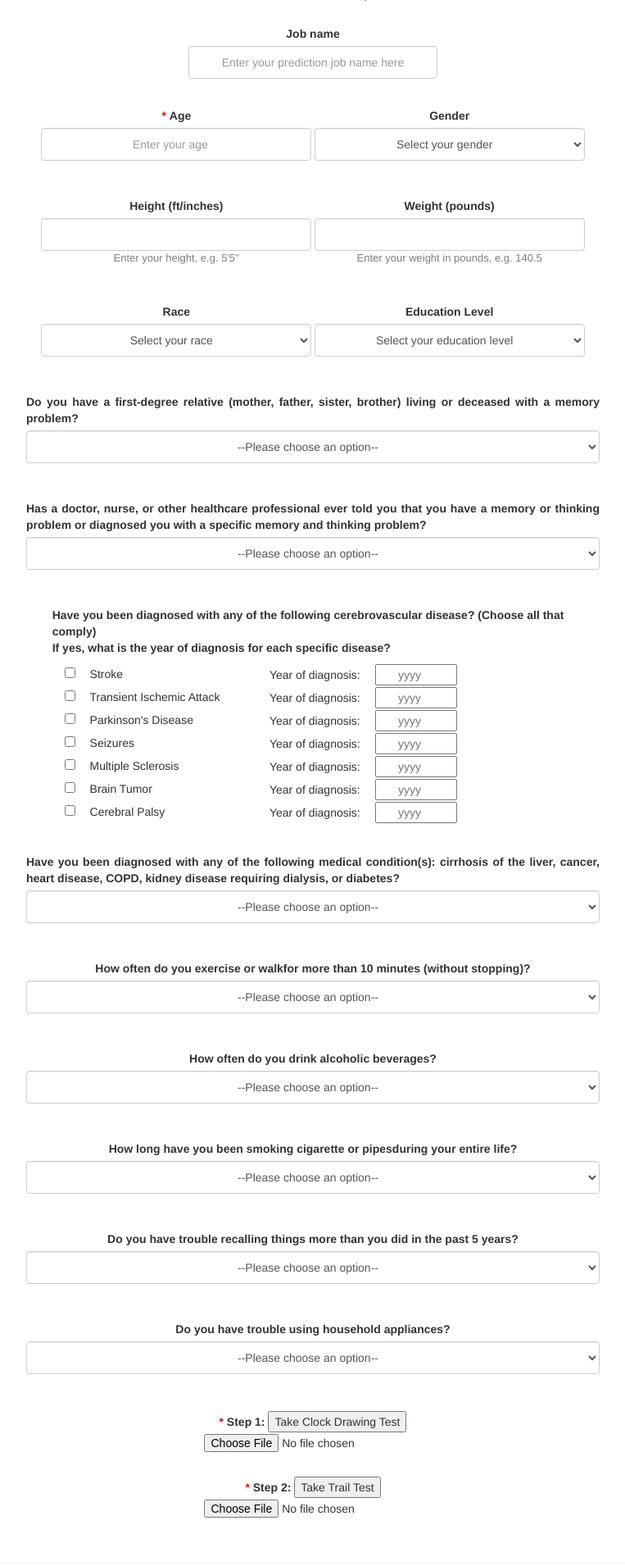
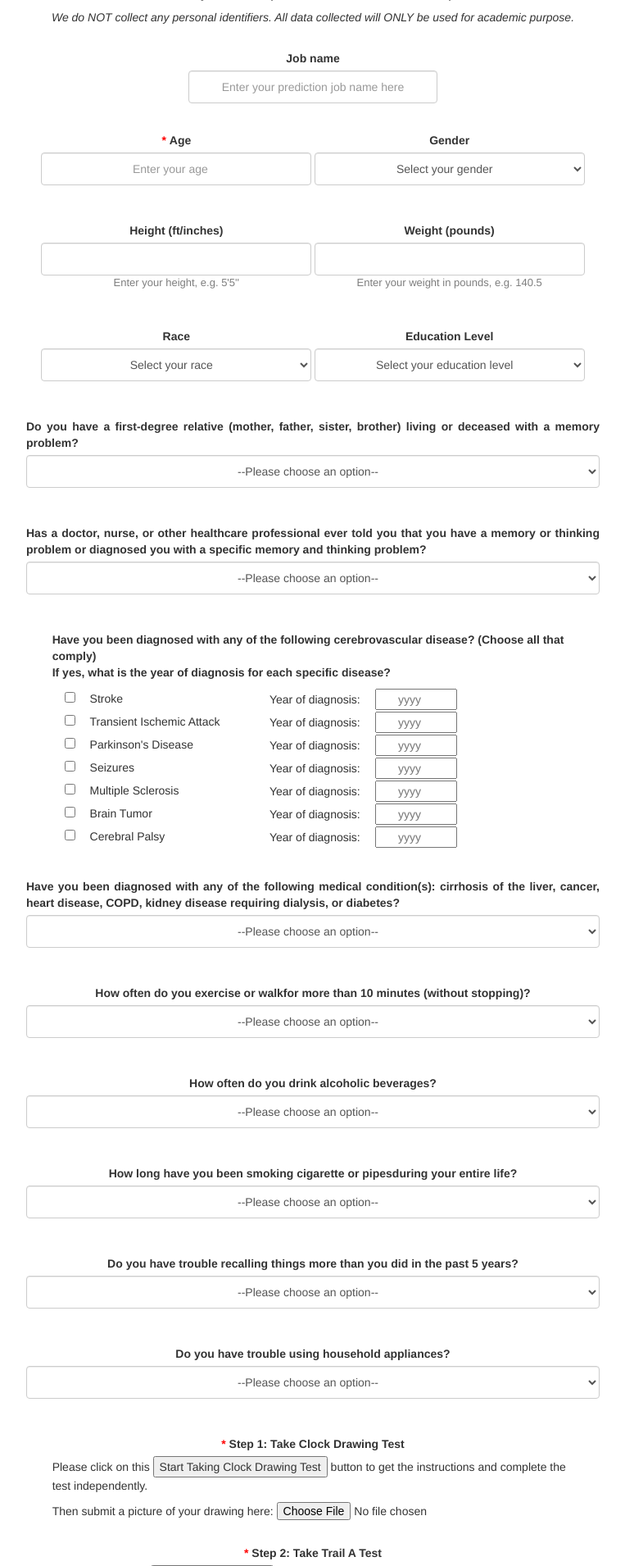
Before and after one commit to NoSpringNoRain/NOC-Clock-Website, a Django app: page / in a window 1280 px wide. Shown: the part 206-2116 px from the top of the page at 82% size, without its empty margins (258-1021 px from the left). Run offline with Django 3.2, Linux system fonts and the light colour scheme; the visitor is signed in with stand-in values (Sample User, id 1); parts of the project's set-up code (start-up, migrations or seed data) failed here and were passed over; some libraries are stand-ins or nearby versions.

Commit message:
UI modification

```diff
--- a/server/core/forms.py
+++ b/server/core/forms.py
@@ -181,9 +181,9 @@ class JobSubmitForm(forms.Form):
                                                 label='Do you have trouble using household appliances?',
                                                 required=False)
 
-    img = forms.ImageField(label="Step 1: ", required=False)
+    img = forms.ImageField(label="Step 1: Take Clock Drawing Test", required=True)
 
-    img_trail = forms.ImageField(label="Step 2: ", required=False)
+    img_trail = forms.ImageField(label="Step 2: Take Trail A Test", required=False)
 
     def clean(self):
         cleaned_data = super().clean()
--- a/server/core/static/core/css/style.css
+++ b/server/core/static/core/css/style.css
@@ -108,3 +108,13 @@
     -1px 1px 0 #000000,
      1px 1px 0 #000000;
 }
+
+.web-intro {
+    font-size: medium;
+}
+
+#id_img_trail {
+    display: block;
+    margin-left: auto;
+    margin-right: auto;
+}
--- a/server/core/static/core/javascript/common.js
+++ b/server/core/static/core/javascript/common.js
@@ -1,3 +1,7 @@
 $(document).ready(function(){
     $('[data-toggle="popover"]').popover();
 });
+
+$('#myModal').on('shown.bs.modal', function () {
+  $('#myInput').trigger('focus')
+});
--- a/server/core/templates/core/base.html
+++ b/server/core/templates/core/base.html
@@ -141,9 +141,11 @@
 
         <br><br>
         <div class="well well-lg small">
-            {{ SERVER_NAME }} should only be used for noncommercial purposes.
-            <br>
-            <p>We do not anticipate loss of confidentiality risks because subject identifiers will not be collected. There is a risk of the cognitive assessment model returning an inaccurate assessment. In this case, the participants may be alarmed and seek medical help. We emphasize that the assessment of the model does not constitute a medical diagnosis and should not be taken as such.</p>
+            <ul><p style="font-weight: bold">Website Declarations:</p>
+                <li>{{ SERVER_NAME }} should NOT be used for commercial purposes.</li>
+                <li>All subject identifiers will NOT be collected.</li>
+                <li>The assessment of the model does NOT constitute a medical diagnosis and should not be taken as such.</li>
+            </ul>
         </div>
     </div>
 </body>
--- a/server/core/templates/core/home.html
+++ b/server/core/templates/core/home.html
@@ -10,9 +10,10 @@
 {% block content %}
 <form class="form-jobs" enctype='multipart/form-data' action={% url "index" %} method='post'>
 {% csrf_token %}
-<h1 align="center">Job submission</h1>
+<h1 align="center">Assessment Job Submission</h1>
 <hr>
-<h4 align="center">Enter information to start prediction</h4>
+<h4 align="center">Please fill in as many fields as possible for more accurate prediction result.</h4>
+<p class="text-center"><i>We do NOT collect any personal identifiers. All data collected will ONLY be used for academic purpose.</i></p>
 <br>
 
 {# job name #}
@@ -584,8 +585,9 @@
 <!--                    the numbers,-->
 <!--                    and set the hands showing 10 minutes past 11 o’clock.</p>-->
 <!--                <a style="font-weight: bold; text-align: justify">Step 1: </a>-->
-                <button type="submit" onclick="window.open('https://drive.google.com/file/d/1wPj1rnYcz-pWBfLbHXLFDTbKfSqYJwMf/view')">Take Clock Drawing Test</button>
-                <input id="id_img" name="img" required type="file">
+                <p class="text-left">Please click on this <button type="button" onclick="window.open('https://drive.google.com/file/d/1wPj1rnYcz-pWBfLbHXLFDTbKfSqYJwMf/view')">Start Taking Clock Drawing Test</button>
+                    button to get the instructions and complete the test independently.</p>
+                <p class="text-left"> Then submit a picture of your drawing here: <input style="display: inline" id="id_img" name="img" required type="file"></p>
                 {% if form.img.errors %}
                 <span class="glyphicon glyphicon-remove form-control-feedback"></span>
                 {% endif %}
@@ -593,13 +595,15 @@
                 <br>
 <!--                <a style="font-weight: bold; text-align: justify">Step 2: </a>-->
                 <span style="color: red; font-weight: bolder">*</span>
-                <label for="id_img" style="font-weight: bold; text-align: justify">{{ form.img_trail.label }}</label>
-                <button type="submit" onclick="window.open('https://drive.google.com/file/d/1BCmzZ6r3wZgFAF97c9GdAtYnprF9B0YM/view')">Take Trail Test</button>
-                <input id="id_img_trail" name="img_trail" required type="file">
-<!--                {% if form.img_trail.errors %}-->
-<!--                <span class="glyphicon glyphicon-remove form-control-feedback"></span>-->
-<!--                {% endif %}-->
-<!--                <p align="center" class="_help-text">{{ form.img_trail.help_text }}</p>-->
+                <label for="id_img" style="font-weight: bold">{{ form.img_trail.label }}</label>
+                <p class="text-left">Please click on the <button  type="button" onclick="window.open('https://drive.google.com/file/d/1BCmzZ6r3wZgFAF97c9GdAtYnprF9B0YM/view')">Start Taking Trail Test</button>
+                button, print out the instructions and follow them to complete the test.</p>
+                <p class="text-left">After you have completed the test, please submit a picture of your test result here: <input style="display: inline" id="id_img_trail" name="img_trail" required type="file">
+                </p>
+                {% if form.img_trail.errors %}
+                <span class="glyphicon glyphicon-remove form-control-feedback"></span>
+                {% endif %}
+                <p align="center" class="_help-text">{{ form.img_trail.help_text }}</p>
             </div>
         </div>
     </div>
@@ -619,7 +623,7 @@
         <div style="display: flex; justify-content: flex-start">
             <input id="id_agreedatastorage" required type="checkbox">
             <label for='id_agreedatastorage' style="font-weight: normal; line-height: 20px; margin-left: 1em">
-                I acknowledge that I have read the information in this consent form including risks and possible benefits. I have been given the chance to ask questions by either contacting the lead investigator or the Boston University IRB. My questions (if any) have been answered to my satisfaction, and I agree to participate in the study.
+                I acknowledge that I have read the information in this <a href="">consent form</a> including risks and possible benefits. I have been given the chance to ask questions by either contacting the lead investigator or the Boston University IRB. My questions (if any) have been answered to my satisfaction, and I agree to participate in the study.
             </label>
         </div>
     </div>
@@ -627,7 +631,7 @@
 
 {# Submit button #}
 <div class="form-group jobs-submit text-center">
-    <button class="btn btn-primary btn-md" id="submit_button" name="action" type="submit" value="submit">Submit job
+    <button class="btn btn-primary btn-md" id="submit_button" name="action" type="submit" value="submit">Start Prediction
     </button>
 </div>
 
```
Also changed, not shown: server/core/templates/core/contact.html (+20 -13 lines), server/core/templates/core/login.html (+16 -12 lines), server/core/templates/core/publications.html (+5 -5 lines), server/core/static/core/javascript/home.js (line endings or trailing spaces).
